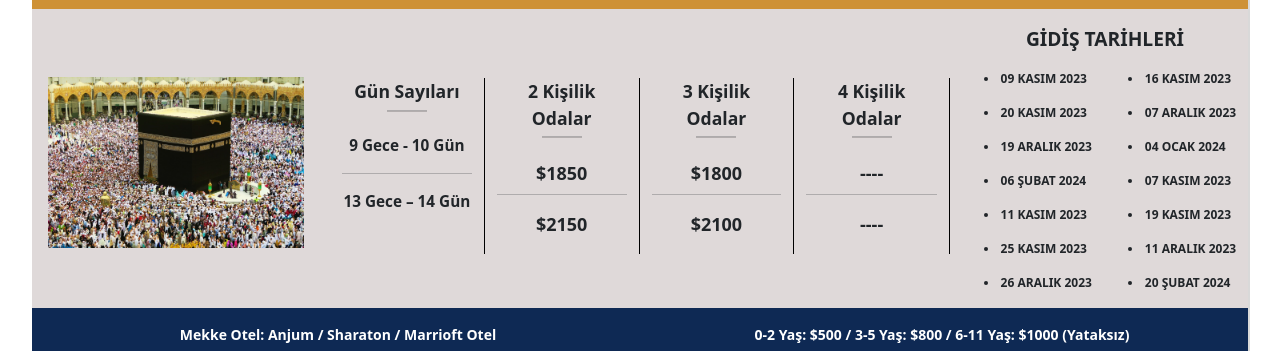
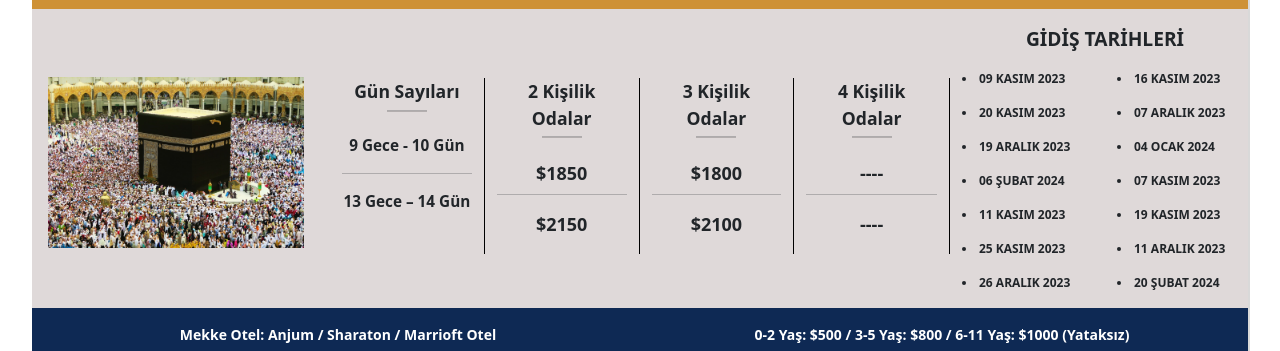
Before and after one commit to erenyusufduran/birey-tour, a React (Vite) app: page /lux-umre in a window 1280 px wide. Shown: the part 601-952 px from the top of the page. Built offline with nearby package versions, Linux system fonts and the light colour scheme.

Commit message:
margins for dates

```diff
--- a/src/components/TourCard2.jsx
+++ b/src/components/TourCard2.jsx
@@ -188,15 +188,19 @@ const StyledProgramsCol = styled(StyledCol)`
 const DatesRow = styled.div`
   display: flex;
 
-  @media screen and (min-width: 1440px) {
-    margin-left: 0.6em;
+  @media screen and (min-width: 2500px) {
+    margin-left: 5em !important;
+  }
+
+  @media screen and (min-width: 2000px) {
+    margin-left: 3em !important;
+  }
+
+  @media screen and (min-width: 1400px) {
+    margin-left: 0.3em;
   }
 
   @media screen and (max-width: 1440px) and (min-width: 1200px) {
-    margin-left: 0.6em;
-  }
-
-  @media screen and (max-width: 1200px) {
   }
 `;
 
```
